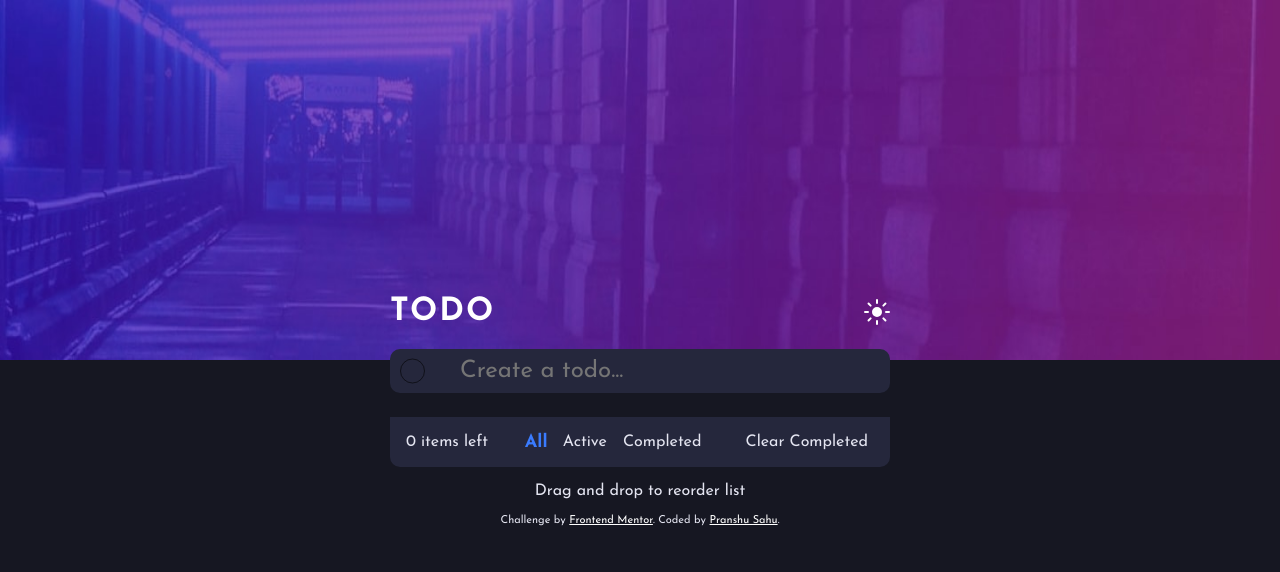
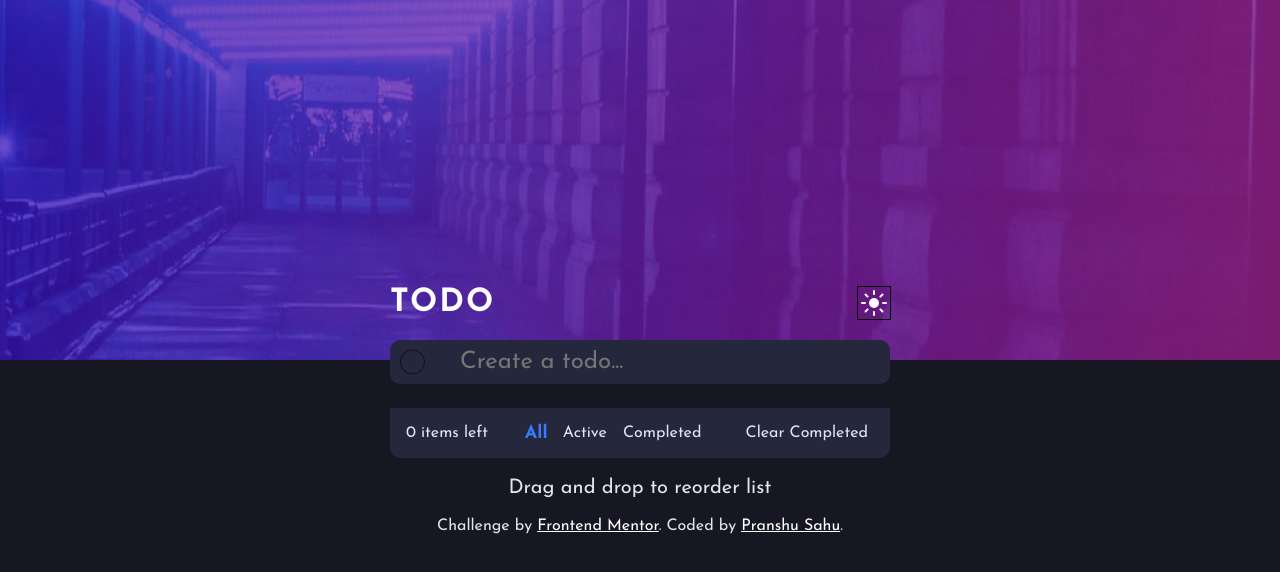
Before and after one commit to Pranshu-Sahu/To-do-app, a plain HTML site: page index.html in a window 1280 px wide. Both pictures are taken after a click on the picture 877 px from the left and 311 px from the top of the page. Drawn offline with Linux system fonts and the light colour scheme.

Commit message:
work accessibility issue

```diff
--- a/index.html
+++ b/index.html
@@ -14,7 +14,7 @@
 
   <div class="row">
     <h1 class="heading">Todo</h1>
-    <img src="images/icon-moon.svg" alt="theme toggler" class="theme" id="theme">
+    <img src="images/icon-moon.svg" alt="theme toggler" class="theme" id="theme" tabindex="0" role="img">
   </div>
 
 <form class="form" id="form">
--- a/script2.js
+++ b/script2.js
@@ -1,14 +1,16 @@
 const theme = document.getElementById("theme");
 
 // change theme
-theme.addEventListener("click", () => {
+theme.addEventListener("click", toggleTheme);
+theme.addEventListener("keydown", toggleTheme);
+function toggleTheme() {
   document.body.classList.toggle("dark");
   if (document.body.classList.contains("dark")) {
     theme.setAttribute("src", "images/icon-sun.svg");
   } else {
     theme.setAttribute("src", "images/icon-moon.svg");
   }
-});
+};
 // function to clear completed tasks
 function clearCompletedTask() {
   todosArray = [...todosArray.filter((task) => !task.completed)];
--- a/style.css
+++ b/style.css
@@ -46,6 +46,10 @@ input[type="text"] {
 
 .theme {
   cursor: pointer;
+  padding:3px;
+}
+.theme:focus{
+  outline:1px solid black;
 }
 .heading {
   text-transform: uppercase;
@@ -137,7 +141,7 @@ input[type="text"] {
   }
   .todo-list__label input:checked ~ .todo{
     text-decoration: line-through;
-    opacity: 0.6;
+    opacity: 0.8;
   }
   .todo-list__label input ~ .checkmark .icon-check{
     visibility: hidden;
@@ -203,11 +207,11 @@ input[type="text"] {
 }
 .drag-drop{
   text-align:center;
-  font-size:1rem;
+  font-size:1.25rem;
   color:var(--footer-color);
 }
 .attribution {
-  font-size: 11px;
+  font-size: 1rem;
   text-align: center;
   color:var(--footer-color);
 }
```
